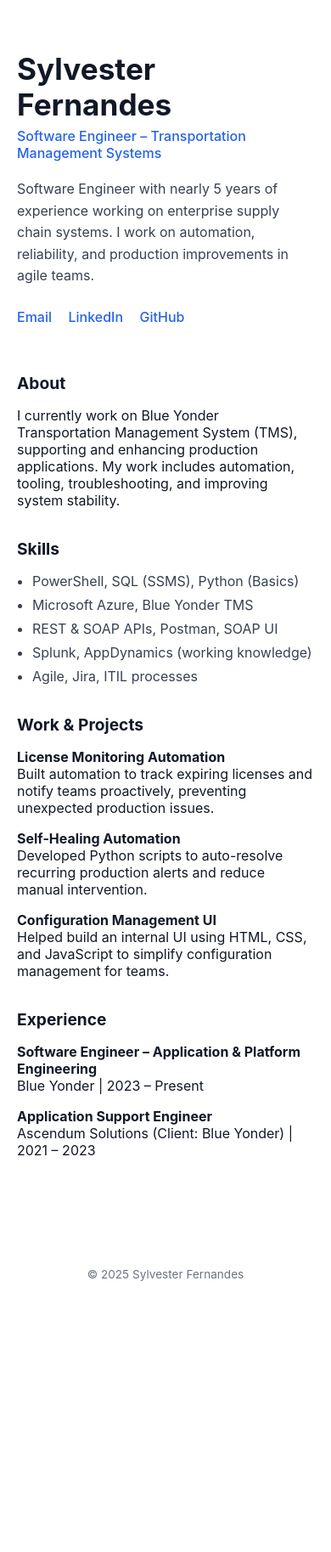
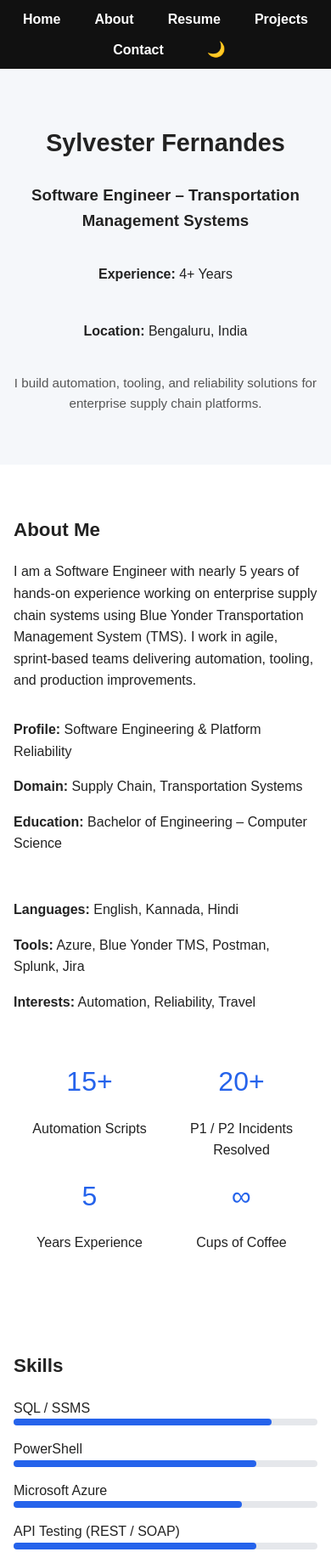
Before and after one commit to codeby-sylvester/Sylvesterfernandes.github.io, a plain HTML site: page index.html in a window 390 px wide. Shown: the top 1827 px of the page at 85% size. Before the commit the page ends 1542 px from the top, so only its background shows below. Drawn offline with Linux system fonts and the light colour scheme.

Commit message:
Add smooth scroll, animations, dark mode

```diff
--- a/index.html
+++ b/index.html
@@ -2,56 +2,93 @@
 <html lang="en">
 <head>
   <meta charset="UTF-8" />
+  <title>Sylvester Fernandes | Software Engineer</title>
   <meta name="viewport" content="width=device-width, initial-scale=1.0" />
-    <title>Sylvester Fernandes | Software Engineer</title>
   <link rel="stylesheet" href="style.css" />
 </head>
 
 <body>
 
-    <main class="container">
+<!-- NAVBAR -->
+<nav class="navbar">
+  <ul>
+    <li><a href="#home">Home</a></li>
+    <li><a href="#about">About</a></li>
+    <li><a href="#resume">Resume</a></li>
+    <li><a href="#projects">Projects</a></li>
+    <li><a href="#contact">Contact</a></li>
+    <button id="themeToggle" aria-label="Toggle dark mode">🌙</button>
+  </ul>
+</nav>
 
-        <!-- Intro -->
-        <section class="intro">
+<!-- HOME -->
+<section id="home" class="section home">
   <h1>Sylvester Fernandes</h1>
-            <p class="role">
-                Software Engineer – Transportation Management Systems
+  <h3>Software Engineer – Transportation Management Systems</h3>
+
+  <div class="info-grid">
+    <p><strong>Experience:</strong> 4+ Years</p>
+    <p><strong>Location:</strong> Bengaluru, India</p>
+  </div>
+
+  <p class="tagline">
+    I build automation, tooling, and reliability solutions for enterprise supply chain platforms.
   </p>
-            <p class="summary">
-                Software Engineer with nearly 5 years of experience working on
-                enterprise supply chain systems. I work on automation,
-                reliability, and production improvements in agile teams.
+</section>
+
+<!-- ABOUT -->
+<section id="about" class="section">
+  <h2>About Me</h2>
+
+  <p>
+    I am a Software Engineer with nearly 5 years of hands-on experience working on enterprise
+    supply chain systems using Blue Yonder Transportation Management System (TMS).
+    I work in agile, sprint-based teams delivering automation, tooling, and production improvements.
   </p>
 
-            <div class="links">
-                <a href="mailto:sylvesterfernandz@gmail.com">Email</a>
-                <a href="https://linkedin.com/in/sylvester-fernandes-01a65b211" target="_blank">LinkedIn</a>
-                <a href="#" target="_blank">GitHub</a>
+  <div class="about-grid">
+    <div>
+      <p><strong>Profile:</strong> Software Engineering & Platform Reliability</p>
+      <p><strong>Domain:</strong> Supply Chain, Transportation Systems</p>
+      <p><strong>Education:</strong> Bachelor of Engineering – Computer Science</p>
+    </div>
+    <div>
+      <p><strong>Languages:</strong> English, Kannada, Hindi</p>
+      <p><strong>Tools:</strong> Azure, Blue Yonder TMS, Postman, Splunk, Jira</p>
+      <p><strong>Interests:</strong> Automation, Reliability, Travel</p>
+    </div>
+  </div>
+
+  <div class="counters">
+    <div><span>15+</span><p>Automation Scripts</p></div>
+    <div><span>20+</span><p>P1 / P2 Incidents Resolved</p></div>
+    <div><span>5</span><p>Years Experience</p></div>
+    <div><span>∞</span><p>Cups of Coffee</p></div>
   </div>
 </section>
 
-        <!-- Content -->
-        <section class="content">
+<!-- SKILLS -->
+<section class="section">
+  <h2>Skills</h2>
 
-            <div class="block">
-                <h2>About</h2>
-                <p>
-                    I currently work on Blue Yonder Transportation Management
-                    System (TMS), supporting and enhancing production
-                    applications. My work includes automation, tooling,
-                    troubleshooting, and improving system stability.
-                </p>
+  <div class="skill">
+    <span>SQL / SSMS</span>
+    <div class="bar"><div style="width:85%"></div></div>
   </div>
 
-            <div class="block">
-                <h2>Skills</h2>
-                <ul class="list">
-                    <li>PowerShell, SQL (SSMS), Python (Basics)</li>
-                    <li>Microsoft Azure, Blue Yonder TMS</li>
-                    <li>REST & SOAP APIs, Postman, SOAP UI</li>
-                    <li>Splunk, AppDynamics (working knowledge)</li>
-                    <li>Agile, Jira, ITIL processes</li>
-                </ul>
+  <div class="skill">
+    <span>PowerShell</span>
+    <div class="bar"><div style="width:80%"></div></div>
+  </div>
+
+  <div class="skill">
+    <span>Microsoft Azure</span>
+    <div class="bar"><div style="width:75%"></div></div>
+  </div>
+
+  <div class="skill">
+    <span>API Testing (REST / SOAP)</span>
+    <div class="bar"><div style="width:80%"></div></div>
   </div>
 
             <div class="block">
@@ -65,7 +102,7 @@
 
                 <p>
                     <strong>Self-Healing Automation</strong><br />
-                    Developed Python scripts to auto-resolve recurring
+                    Developed PowerShell scripts to auto-resolve recurring
                     production alerts and reduce manual intervention.
                 </p>
 
@@ -76,26 +113,50 @@
                 </p>
             </div>
 
-            <div class="block">
-                <h2>Experience</h2>
+  <div class="resume-item">
+    <h4>Application Support Engineer – Ascendum Solutions</h4>
+    <span>2021 – 2023</span>
+    <ul>
+      <li>Resolved high-severity production issues within SLA</li>
+      <li>Participated in P1 incident bridge calls and RCA</li>
+      <li>Supported application deployments and upgrades</li>
+    </ul>
+  </div>
+</section>
 
-                <p>
-                    <strong>Software Engineer – Application & Platform Engineering</strong><br />
-                    Blue Yonder | 2023 – Present
-                </p>
+<!-- PROJECTS -->
+<section id="projects" class="section">
+  <h2>Projects</h2>
 
-                <p>
-                    <strong>Application Support Engineer</strong><br />
-                    Ascendum Solutions (Client: Blue Yonder) | 2021 – 2023
-                </p>
+  <div class="project">
+    <h4>License Monitoring Automation</h4>
+    <p>Built automation to track expiring licenses and notify teams proactively.</p>
   </div>
 
+  <div class="project">
+    <h4>Self-Healing Automation</h4>
+    <p>Developed PowerShell scripts to auto-resolve recurring production alerts.</p>
+  </div>
+
+  <div class="project">
+    <h4>Configuration Management UI</h4>
+    <p>Contributed to an internal UI using HTML, CSS, and JavaScript.</p>
+  </div>
 </section>
 
-    </main>
+<!-- CONTACT -->
+<section id="contact" class="section contact">
+  <h2>Contact Me</h2>
 
-    <footer class="footer">
-        <p>© 2025 Sylvester Fernandes</p>
+  <p><strong>Location:</strong> Bengaluru, India</p>
+  <p><strong>Email:</strong> sylvesterfernandz@gmail.com</p>
+  <p><strong>LinkedIn:</strong> linkedin.com/in/sylvester-fernandes-01a65b211</p>
+
+  <a class="btn" href="#">Download Resume</a>
+</section>
+
+<footer>
+  <p>© 2025 Sylvester Fernandes | Inspired by Colorlib</p>
 </footer>
 
 <script src="script.js"></script>
--- a/script.js
+++ b/script.js
@@ -1,4 +1,26 @@
-// No heavy JS needed
-// Keeping this minimal on purpose
+// Minimal JS to keep page lightweight
+console.log("Portfolio loaded successfully");
+// Dark mode toggle
+const toggle = document.getElementById("themeToggle");
 
-console.log("Portfolio loaded");
+toggle.addEventListener("click", () => {
+  document.body.classList.toggle("dark");
+  toggle.textContent = document.body.classList.contains("dark") ? "Light" : "Dark";
+});
+
+// Scroll reveal animation
+const sections = document.querySelectorAll(".section");
+
+const revealOnScroll = () => {
+  sections.forEach(section => {
+    const top = section.getBoundingClientRect().top;
+    const triggerPoint = window.innerHeight - 100;
+
+    if (top < triggerPoint) {
+      section.classList.add("show");
+    }
+  });
+};
+
+window.addEventListener("scroll", revealOnScroll);
+window.addEventListener("load", revealOnScroll);
--- a/style.css
+++ b/style.css
@@ -1,84 +1,207 @@
-/* Inspired by minimal developer portfolios */
-
 body {
-    margin: 0;
-    font-family: -apple-system, BlinkMacSystemFont, "Segoe UI",
-        Roboto, Helvetica, Arial, sans-serif;
-    background-color: #ffffff;
-    color: #111827;
+  margin: 0;
+  font-family: Arial, Helvetica, sans-serif;
+  color: #222;
+  line-height: 1.6;
 }
 
-.container {
-    display: grid;
-    grid-template-columns: 1fr 2fr;
-    max-width: 1100px;
-    margin: auto;
-    padding: 60px 20px;
-    gap: 60px;
+.navbar {
+  position: sticky;
+  top: 0;
+  background: #111;
+  padding: 10px 0;
+  z-index: 10;
 }
 
-.intro h1 {
-    margin: 0;
-    font-size: 2.2rem;
+.navbar ul {
+  display: flex;
+  justify-content: center;
+  list-style: none;
+  padding: 0;
+  margin: 0;
 }
 
-.role {
-    margin-top: 6px;
-    font-weight: 500;
-    color: #2563eb;
+.navbar li {
+  margin: 0 15px;
 }
 
-.summary {
-    margin-top: 20px;
-    line-height: 1.6;
-    color: #374151;
+.navbar a {
+  color: #fff;
+  text-decoration: none;
+  font-weight: bold;
 }
 
-.links {
-    margin-top: 25px;
+.section {
+  padding: 60px 20px;
+  max-width: 1000px;
+  margin: auto;
 }
 
-.links a {
-    margin-right: 15px;
-    text-decoration: none;
-    color: #2563eb;
-    font-weight: 500;
+.home {
+  text-align: center;
+  background: #f5f7fa;
 }
 
-.links a:hover {
-    text-decoration: underline;
+.info-grid {
+  display: flex;
+  justify-content: center;
+  gap: 30px;
 }
 
-.content .block {
-    margin-bottom: 35px;
+.tagline {
+  max-width: 600px;
+  margin: 20px auto;
+  color: #555;
 }
 
-.content h2 {
-    font-size: 1.2rem;
-    margin-bottom: 12px;
-    color: #111827;
+.about-grid {
+  display: grid;
+  grid-template-columns: 1fr 1fr;
+  gap: 20px;
 }
 
-.list {
-    padding-left: 18px;
+.counters {
+  display: grid;
+  grid-template-columns: repeat(auto-fit, minmax(150px, 1fr));
+  text-align: center;
+  margin-top: 40px;
 }
 
-.list li {
-    margin-bottom: 8px;
-    color: #374151;
+.counters span {
+  font-size: 2rem;
+  color: #2563eb;
 }
 
-.footer {
-    text-align: center;
-    padding: 20px;
-    font-size: 0.85rem;
-    color: #6b7280;
+.skill {
+  margin-bottom: 15px;
 }
 
-/* Responsive */
-@media (max-width: 900px) {
-    .container {
-        grid-template-columns: 1fr;
-        gap: 40px;
-    }
+.bar {
+  background: #e5e7eb;
+  height: 8px;
+  border-radius: 4px;
 }
+
+.bar div {
+  background: #2563eb;
+  height: 100%;
+  border-radius: 4px;
+}
+
+.resume-item {
+  margin-bottom: 30px;
+}
+
+.project {
+  margin-bottom: 20px;
+}
+
+.contact {
+  background: #f9fafb;
+}
+
+.btn {
+  display: inline-block;
+  margin-top: 15px;
+  padding: 10px 20px;
+  background: #2563eb;
+  color: white;
+  text-decoration: none;
+  border-radius: 4px;
+}
+
+footer {
+  text-align: center;
+  padding: 20px;
+  background: #111;
+  color: #aaa;
+}
+
+html {
+  scroll-behavior: smooth;
+}
+/* Dark mode toggle button */
+#themeToggle {
+  margin-left: 20px;
+  background: none;
+  border: none;
+  color: #fff;
+  font-size: 1.1rem;
+  cursor: pointer;
+}
+
+/* Dark mode theme */
+body.dark {
+  background-color: #0f172a;
+  color: #e5e7eb;
+}
+
+body.dark .navbar {
+  background: #020617;
+}
+
+body.dark .section {
+  background-color: transparent;
+}
+
+body.dark .home {
+  background-color: #020617;
+}
+
+body.dark .bar {
+  background: #334155;
+}
+
+body.dark .bar div {
+  background: #38bdf8;
+}
+
+body.dark footer {
+  background: #020617;
+  color: #94a3b8;
+}
+/* Scroll animation */
+.section {
+  opacity: 0;
+  transform: translateY(30px);
+  transition: opacity 0.6s ease, transform 0.6s ease;
+}
+
+.section.show {
+  opacity: 1;
+  transform: translateY(0);
+}
+/* Mobile-first improvements */
+@media (max-width: 768px) {
+
+  .navbar ul {
+    flex-wrap: wrap;
+    gap: 10px;
+  }
+
+  .info-grid {
+    flex-direction: column;
+    align-items: center;
+    gap: 10px;
+  }
+
+  .about-grid {
+    grid-template-columns: 1fr;
+  }
+
+  .section {
+    padding: 40px 16px;
+  }
+
+  h1 {
+    font-size: 1.8rem;
+  }
+
+  h2 {
+    font-size: 1.4rem;
+  }
+
+  .tagline {
+    font-size: 0.95rem;
+  }
+}
```
Lines whose indentation alone changed are shown as unchanged.
